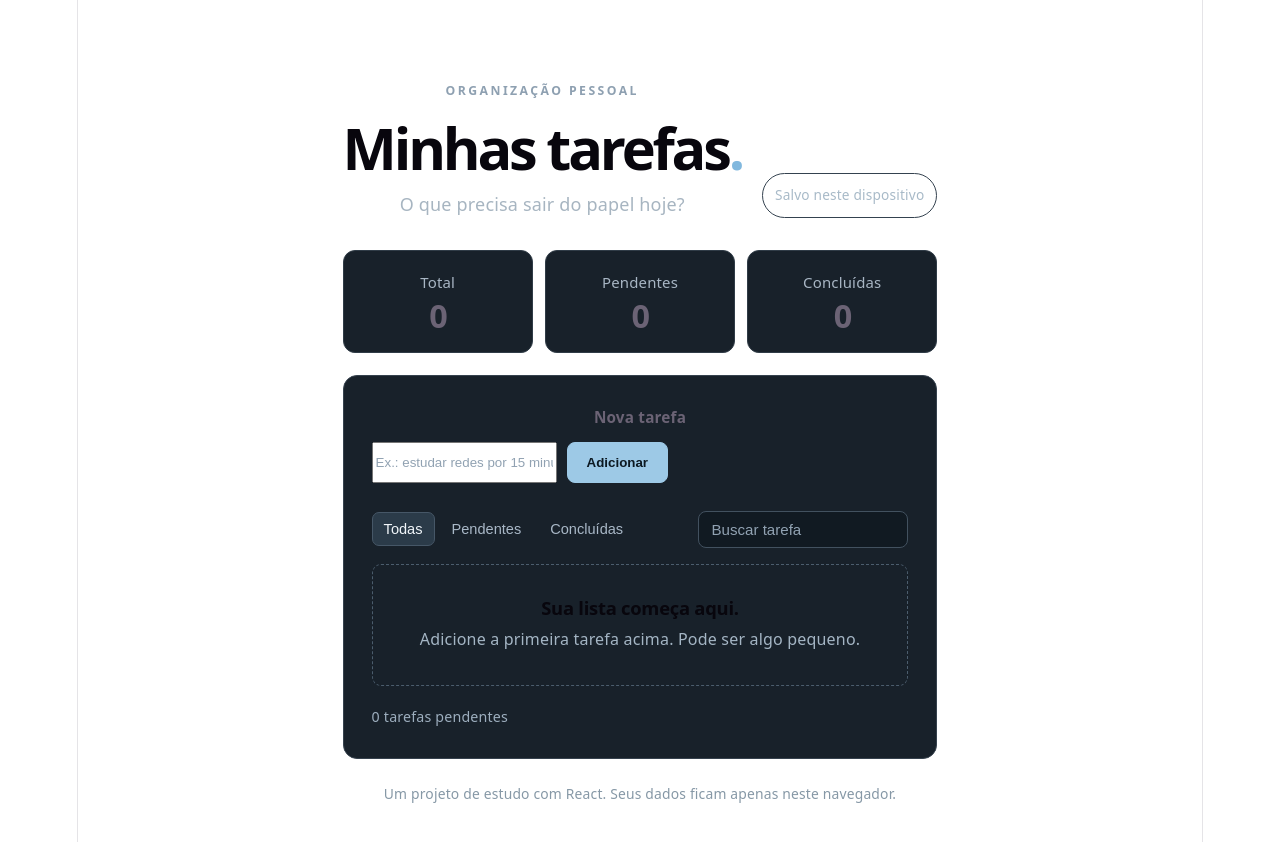
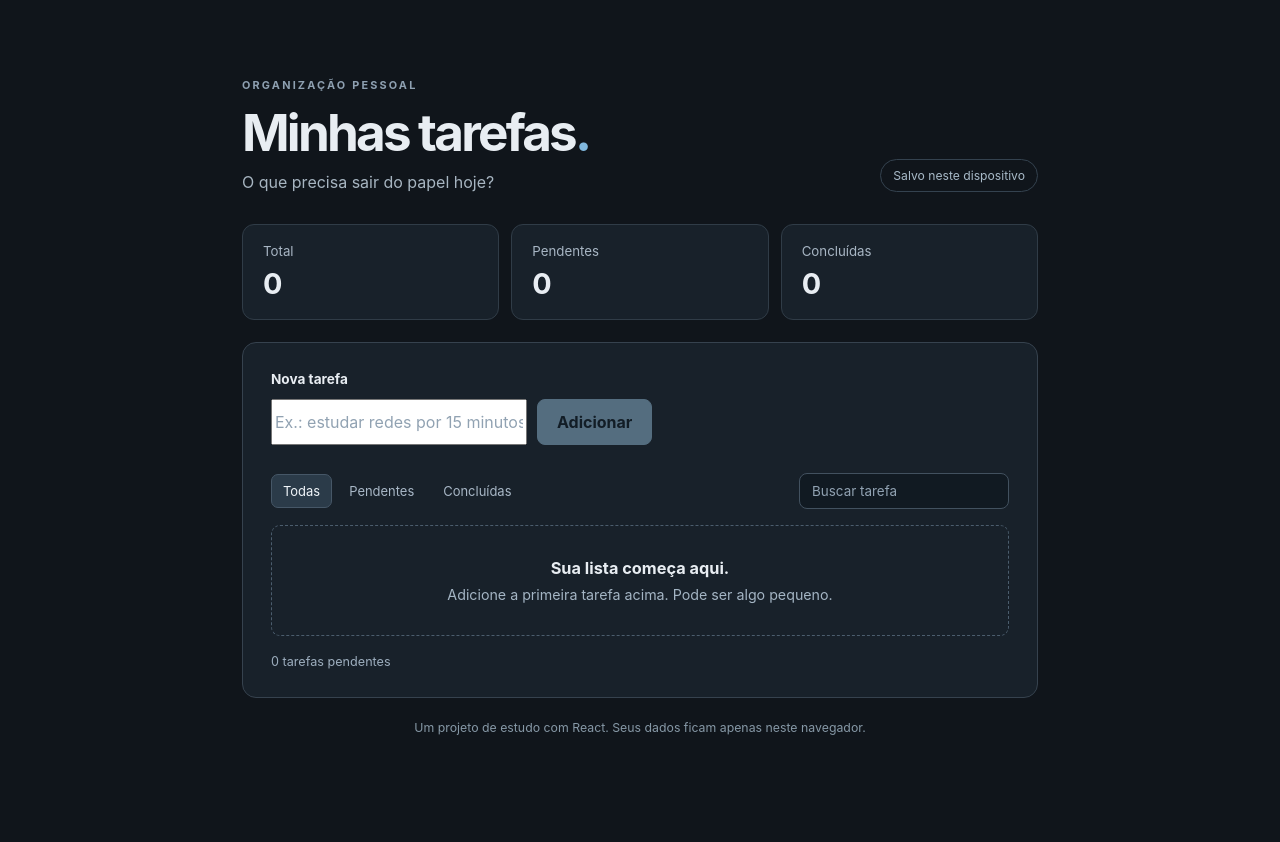
Before and after one commit to Osacul1/lista-de-tarefas, a React (Vite) app: page / in a window 1280 px wide. Shown: the top 842 px of the page. After the commit the page ends 813 px from the top, so only its background shows below. Built offline with nearby package versions, Linux system fonts and the light colour scheme.

Commit message:
refactor: melhorar experiência e consistência visual

```diff
--- a/src/index.css
+++ b/src/index.css
@@ -1,111 +1,7 @@
-:root {
-  --text: #6b6375;
-  --text-h: #08060d;
-  --bg: #fff;
-  --border: #e5e4e7;
-  --code-bg: #f4f3ec;
-  --accent: #aa3bff;
-  --accent-bg: rgba(170, 59, 255, 0.1);
-  --accent-border: rgba(170, 59, 255, 0.5);
-  --social-bg: rgba(244, 243, 236, 0.5);
-  --shadow:
-    rgba(0, 0, 0, 0.1) 0 10px 15px -3px, rgba(0, 0, 0, 0.05) 0 4px 6px -2px;
-
-  --sans: system-ui, 'Segoe UI', Roboto, sans-serif;
-  --heading: system-ui, 'Segoe UI', Roboto, sans-serif;
-  --mono: ui-monospace, Consolas, monospace;
-
-  font: 18px/145% var(--sans);
-  letter-spacing: 0.18px;
-  color-scheme: light dark;
-  color: var(--text);
-  background: var(--bg);
-  font-synthesis: none;
-  text-rendering: optimizeLegibility;
-  -webkit-font-smoothing: antialiased;
-  -moz-osx-font-smoothing: grayscale;
-
-  @media (max-width: 1024px) {
-    font-size: 16px;
-  }
-}
-
-@media (prefers-color-scheme: dark) {
-  :root {
-    --text: #9ca3af;
-    --text-h: #f3f4f6;
-    --bg: #16171d;
-    --border: #2e303a;
-    --code-bg: #1f2028;
-    --accent: #c084fc;
-    --accent-bg: rgba(192, 132, 252, 0.15);
-    --accent-border: rgba(192, 132, 252, 0.5);
-    --social-bg: rgba(47, 48, 58, 0.5);
-    --shadow:
-      rgba(0, 0, 0, 0.4) 0 10px 15px -3px, rgba(0, 0, 0, 0.25) 0 4px 6px -2px;
-  }
-
-  #social .button-icon {
-    filter: invert(1) brightness(2);
-  }
-}
-
-body {
-  margin: 0;
-}
-
-#root {
-  width: 1126px;
-  max-width: 100%;
-  margin: 0 auto;
-  text-align: center;
-  border-inline: 1px solid var(--border);
-  min-height: 100svh;
-  display: flex;
-  flex-direction: column;
-  box-sizing: border-box;
-}
-
-h1,
-h2 {
-  font-family: var(--heading);
-  font-weight: 500;
-  color: var(--text-h);
-}
-
-h1 {
-  font-size: 56px;
-  letter-spacing: -1.68px;
-  margin: 32px 0;
-  @media (max-width: 1024px) {
-    font-size: 36px;
-    margin: 20px 0;
-  }
-}
-h2 {
-  font-size: 24px;
-  line-height: 118%;
-  letter-spacing: -0.24px;
-  margin: 0 0 8px;
-  @media (max-width: 1024px) {
-    font-size: 20px;
-  }
-}
-p {
-  margin: 0;
-}
-
-code,
-.counter {
-  font-family: var(--mono);
-  display: inline-flex;
-  border-radius: 4px;
-  color: var(--text-h);
-}
-
-code {
-  font-size: 15px;
-  line-height: 135%;
-  padding: 4px 8px;
-  background: var(--code-bg);
-}
+:root { font-family: Inter, system-ui, -apple-system, BlinkMacSystemFont, 'Segoe UI', sans-serif; color: #e8edf2; background: #10151b; font-synthesis: none; text-rendering: optimizeLegibility; -webkit-font-smoothing: antialiased; }
+* { box-sizing: border-box; }
+body { margin: 0; min-width: 320px; }
+button, input { font: inherit; }
+button { cursor: pointer; }
+button:disabled { cursor: not-allowed; opacity: .45; }
+button:focus-visible, input:focus-visible { outline: 3px solid #7cb8e6; outline-offset: 2px; }
```
